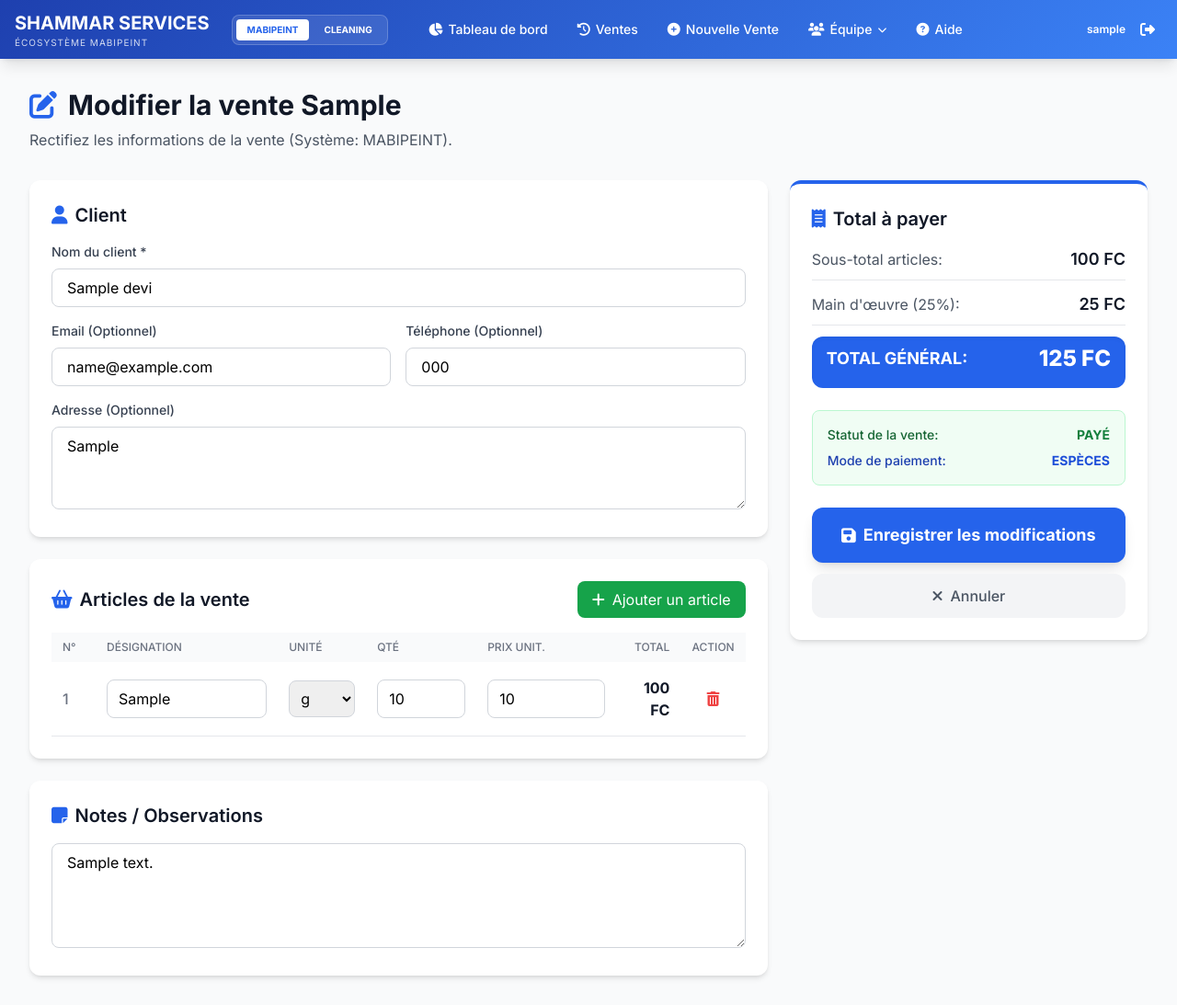
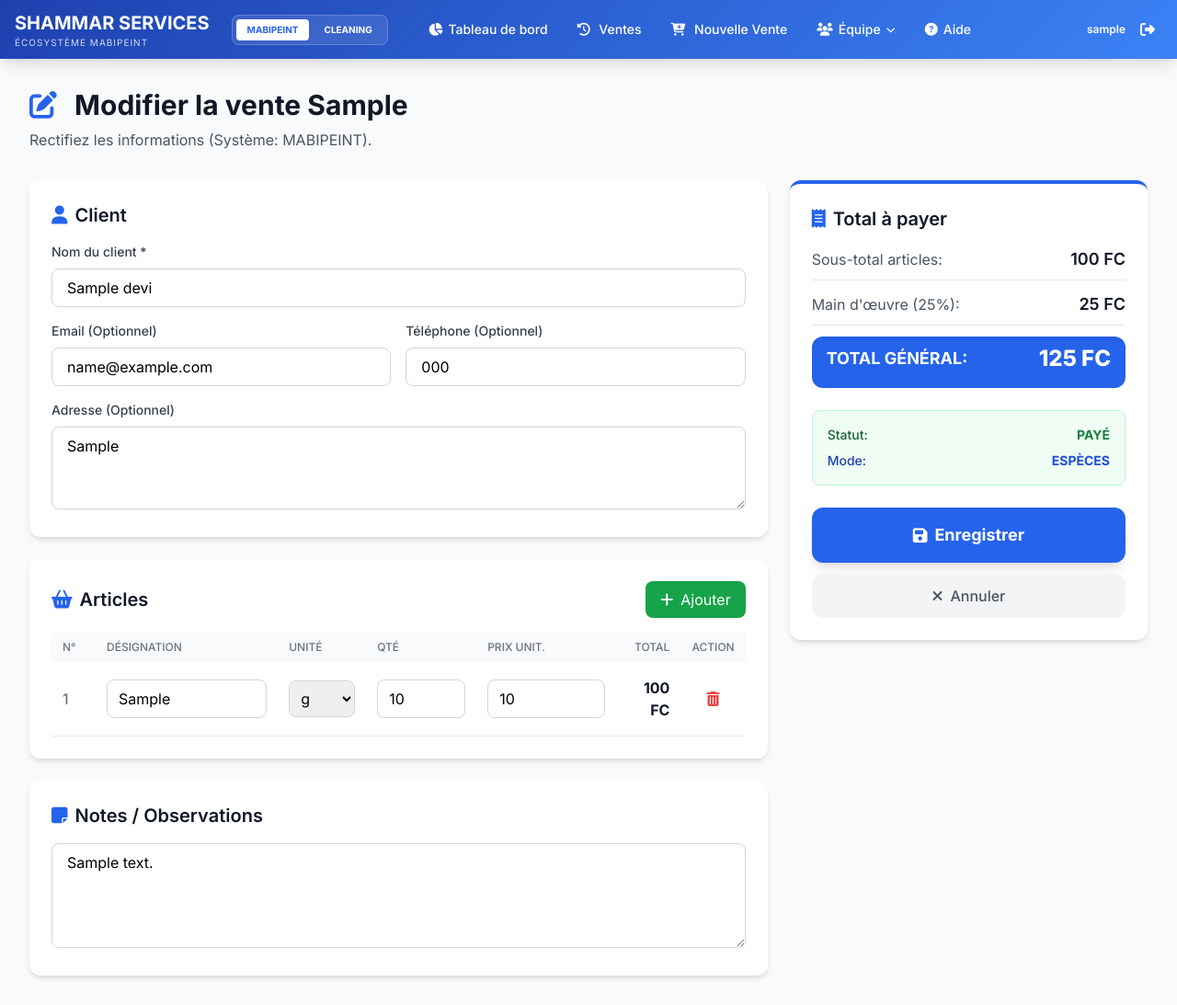
Before and after one commit to chadrackmbupiokajess/Shammar-Services, a Django app: page /devis/1/modifier/ in a window 1280 px wide. Shown: the whole page at 92% size. Run offline with Django 5.2, Linux system fonts and the light colour scheme; a user stored in the database is signed in; tables that the repository leaves empty hold one stand-in row (values such as "Sample post"); some libraries are stand-ins or nearby versions.

Commit message:
ajour cleaning

```diff
--- a/mabipint/templates/mabipint/base.html
+++ b/mabipint/templates/mabipint/base.html
@@ -52,10 +52,12 @@
                             <i class="fas fa-chart-pie mr-1.5"></i>Tableau de bord
                         </a>
                         <a href="{% url 'devis_list' %}" class="text-white hover:bg-white/20 px-3 py-2 rounded-md text-sm font-medium transition">
-                            <i class="fas fa-history mr-1.5"></i>Ventes
+                            <i class="fas {% if request.session.current_service == 'cleaning' %}fa-broom{% else %}fa-history{% endif %} mr-1.5"></i>
+                            {% if request.session.current_service == 'cleaning' %}Nettoyages{% else %}Ventes{% endif %}
                         </a>
                         <a href="{% url 'devis_create' %}" class="text-white hover:bg-white/20 px-3 py-2 rounded-md text-sm font-medium transition">
-                            <i class="fas fa-plus-circle mr-1.5"></i>Nouvelle Vente
+                            <i class="fas {% if request.session.current_service == 'cleaning' %}fa-plus-circle{% else %}fa-cart-plus{% endif %} mr-1.5"></i>
+                            {% if request.session.current_service == 'cleaning' %}Nouveau Nettoyage{% else %}Nouvelle Vente{% endif %}
                         </a>
 
                         {% if user.is_superuser %}
--- a/mabipint/templates/mabipint/devis_edit.html
+++ b/mabipint/templates/mabipint/devis_edit.html
@@ -1,6 +1,6 @@
 {% extends 'mabipint/base.html' %}
 
-{% block title %}Modifier Vente {{ devis.numero }} - {{ service|upper }}{% endblock %}
+{% block title %}Modifier {% if service == 'cleaning' %}Nettoyage{% else %}Vente{% endif %} {{ devis.numero }} - {{ service|upper }}{% endblock %}
 
 {% block content %}
 <div class="max-w-7xl mx-auto px-4 sm:px-6 lg:px-8">
@@ -8,9 +8,10 @@
     <!-- En-tête -->
     <div class="mb-6 md:mb-8">
         <h1 class="text-2xl md:text-3xl font-bold text-gray-900">
-            <i class="fas fa-edit text-blue-600 mr-2 md:mr-3"></i>Modifier la vente {{ devis.numero }}
+            <i class="fas fa-edit {% if service == 'cleaning' %}text-green-600{% else %}text-blue-600{% endif %} mr-2 md:mr-3"></i>
+            Modifier {% if service == 'cleaning' %}le nettoyage{% else %}la vente{% endif %} {{ devis.numero }}
         </h1>
-        <p class="text-sm md:text-base text-gray-600 mt-2">Rectifiez les informations de la vente (Système: {{ service|upper }}).</p>
+        <p class="text-sm md:text-base text-gray-600 mt-2">Rectifiez les informations (Système: {{ service|upper }}).</p>
     </div>
 
     <form method="post" id="devisForm">
@@ -23,7 +24,7 @@
                 <!-- Informations client -->
                 <div class="bg-white rounded-xl shadow-md p-6">
                     <h2 class="text-xl font-semibold text-gray-900 mb-4 flex items-center">
-                        <i class="fas fa-user text-blue-600 mr-2"></i>Client
+                        <i class="fas fa-user {% if service == 'cleaning' %}text-green-600{% else %}text-blue-600{% endif %} mr-2"></i>Client
                     </h2>
 
                     <div class="grid grid-cols-1 md:grid-cols-2 gap-4">
@@ -53,10 +54,11 @@
                 <div class="bg-white rounded-xl shadow-md p-6">
                     <div class="flex justify-between items-center mb-4">
                         <h2 class="text-xl font-semibold text-gray-900 flex items-center">
-                            <i class="fas fa-shopping-basket text-blue-600 mr-2"></i>Articles de la vente
+                            <i class="fas {% if service == 'cleaning' %}fa-list text-green-600{% else %}fa-shopping-basket text-blue-600{% endif %} mr-2"></i>
+                            {% if service == 'cleaning' %}Éléments du nettoyage{% else %}Articles{% endif %}
                         </h2>
                         <button type="button" onclick="ajouterLigne()" class="bg-green-600 text-white px-4 py-2 rounded-lg hover:bg-green-700 transition">
-                            <i class="fas fa-plus mr-2"></i>Ajouter un article
+                            <i class="fas fa-plus mr-2"></i>Ajouter
                         </button>
                     </div>
 
@@ -89,7 +91,7 @@
                 <!-- Notes -->
                 <div class="bg-white rounded-xl shadow-md p-6">
                     <h2 class="text-xl font-semibold text-gray-900 mb-4 flex items-center">
-                        <i class="fas fa-sticky-note text-blue-600 mr-2"></i>Notes / Observations
+                        <i class="fas fa-sticky-note {% if service == 'cleaning' %}text-green-600{% else %}text-blue-600{% endif %} mr-2"></i>Notes / Observations
                     </h2>
                     {{ form.notes }}
                 </div>
@@ -98,14 +100,14 @@
 
             <!-- Résumé et actions -->
             <div class="lg:col-span-1">
-                <div class="bg-white rounded-xl shadow-md p-6 sticky top-4 border-t-4 border-blue-600">
+                <div class="bg-white rounded-xl shadow-md p-6 sticky top-4 border-t-4 {% if service == 'cleaning' %}border-green-600{% else %}border-blue-600{% endif %}">
                     <h2 class="text-xl font-semibold text-gray-900 mb-4 flex items-center">
-                        <i class="fas fa-receipt text-blue-600 mr-2"></i>Total à payer
+                        <i class="fas fa-receipt {% if service == 'cleaning' %}text-green-600{% else %}text-blue-600{% endif %} mr-2"></i>Total à payer
                     </h2>
 
                     <div class="space-y-3 mb-6">
                         <div class="flex justify-between items-center pb-2 border-b">
-                            <span class="text-gray-600">{% if service == 'cleaning' %}Sous-total:{% else %}Sous-total articles:{% endif %}</span>
+                            <span class="text-gray-600">{% if service == 'cleaning' %}Nettoyage compris:{% else %}Sous-total articles:{% endif %}</span>
                             <span class="font-semibold text-lg text-gray-900" id="totalFourniture">0 FC</span>
                         </div>
 
@@ -114,7 +116,7 @@
                             <span class="font-semibold text-lg text-gray-900" id="mainOeuvre">0 FC</span>
                         </div>
 
-                        <div class="flex justify-between items-center pt-2 bg-blue-600 p-4 rounded-xl text-white shadow-inner">
+                        <div class="flex justify-between items-center pt-2 {% if service == 'cleaning' %}bg-green-600{% else %}bg-blue-600{% endif %} p-4 rounded-xl text-white shadow-inner">
                             <span class="font-bold text-lg">TOTAL GÉNÉRAL:</span>
                             <span class="font-extrabold text-2xl" id="totalGeneral">0 FC</span>
                         </div>
@@ -122,18 +124,18 @@
 
                     <div class="bg-green-50 p-4 rounded-lg mb-6 border border-green-200">
                         <div class="flex justify-between mb-2">
-                            <span class="text-sm font-medium text-green-800">Statut de la vente:</span>
+                            <span class="text-sm font-medium text-green-800">Statut:</span>
                             <span class="text-sm font-bold text-green-700 uppercase">Payé</span>
                         </div>
                         <div class="flex justify-between">
-                            <span class="text-sm font-medium text-blue-800">Mode de paiement:</span>
+                            <span class="text-sm font-medium text-blue-800">Mode:</span>
                             <span class="text-sm font-bold text-blue-700 uppercase">Espèces</span>
                         </div>
                     </div>
 
                     <div class="space-y-3">
-                        <button type="submit" class="w-full bg-blue-600 text-white px-6 py-4 rounded-xl hover:bg-blue-700 transition shadow-lg hover:shadow-xl font-bold text-lg flex items-center justify-center">
-                            <i class="fas fa-save mr-2"></i>Enregistrer les modifications
+                        <button type="submit" class="w-full {% if service == 'cleaning' %}bg-green-600 hover:bg-green-700{% else %}bg-blue-600 hover:bg-blue-700{% endif %} text-white px-6 py-4 rounded-xl transition shadow-lg hover:shadow-xl font-bold text-lg flex items-center justify-center">
+                            <i class="fas fa-save mr-2"></i>Enregistrer
                         </button>
 
                         <a href="{% url 'devis_detail' devis.pk %}" class="block w-full text-center bg-gray-100 text-gray-600 px-6 py-3 rounded-xl hover:bg-gray-200 transition font-medium">
@@ -167,7 +169,6 @@ const unites = [
 lignes = lignes.map((l, index) => ({
     ...l,
     id: Date.now() + index + Math.random(), // ID unique pour JS
-    // S'assurer que les nombres sont des types Number
     quantite: parseFloat(l.quantite) || 0,
     prix_unitaire: parseFloat(l.prix_unitaire) || 0
 }));
@@ -190,9 +191,7 @@ function ajouterLigne() {
 function supprimerLigne(id) {
     if (lignes.length <= 1) return;
     lignes = lignes.filter(l => l.id !== id);
-    // Recalculer les numéros de ligne
     lignes.forEach((l, index) => l.numero = index + 1);
-
     afficherLignes();
 }
 
@@ -213,17 +212,17 @@ function afficherLignes() {
                 </td>
                 <td class="px-3 py-2">
                     <input type="text" value="${ligne.libelle}" placeholder="Ex: Toyota Hilux..."
-                           class="w-full px-3 py-2 border border-gray-300 rounded-lg focus:ring-2 focus:ring-blue-500 focus:border-transparent outline-none"
+                           class="w-full px-3 py-2 border border-gray-300 rounded-lg focus:ring-2 focus:ring-green-500 focus:border-transparent outline-none"
                            oninput="updateLigne(${ligne.id}, 'libelle', this.value)">
                 </td>
                 <td class="px-3 py-2">
                     <input type="text" value="${ligne.unite === 'unite' ? '' : ligne.unite}" placeholder="N° Matricule..."
-                           class="w-full px-3 py-2 border border-gray-300 rounded-lg focus:ring-2 focus:ring-blue-500 focus:border-transparent outline-none"
+                           class="w-full px-3 py-2 border border-gray-300 rounded-lg focus:ring-2 focus:ring-green-500 focus:border-transparent outline-none"
                            oninput="updateLigne(${ligne.id}, 'unite', this.value)">
                 </td>
                 <td class="px-3 py-2">
                     <input type="number" value="${ligne.prix_unitaire}" min="0" step="1"
-                           class="w-full px-3 py-2 border border-gray-300 rounded-lg focus:ring-2 focus:ring-blue-500 outline-none text-right font-bold"
+                           class="w-full px-3 py-2 border border-gray-300 rounded-lg focus:ring-2 focus:ring-green-500 outline-none text-right font-bold"
                            oninput="updateLigne(${ligne.id}, 'prix_unitaire', this.value)">
                 </td>
                 <td class="px-3 py-4 text-center">
@@ -294,17 +293,12 @@ function updateLigne(id, field, value) {
 
 function calculerTotaux() {
     let totalFourniture = 0;
-
     lignes.forEach(ligne => {
-        const pt = (parseFloat(ligne.quantite) || 0) * (parseFloat(ligne.prix_unitaire) || 0);
-        totalFourniture += pt;
+        totalFourniture += (parseFloat(ligne.quantite) || 0) * (parseFloat(ligne.prix_unitaire) || 0);
     });
 
     let mainOeuvre = 0;
-    // On suppose que pour cleaning, on ne veut jamais de main d'oeuvre 25% additionnelle affichée
     if (CURRENT_SERVICE !== 'cleaning') {
-        // Ici on pourrait vérifier l'état de la checkbox si elle existait dans edit,
-        // mais le modèle Devis a inclure_main_oeuvre, on peut l'utiliser
         {% if devis.inclure_main_oeuvre %}
         mainOeuvre = totalFourniture * 0.25;
         {% endif %}
@@ -319,21 +313,18 @@ function calculerTotaux() {
     document.getElementById('totalGeneral').textContent = Math.round(totalGeneral).toLocaleString('fr-FR') + ' FC';
 }
 
-// Soumettre le formulaire
 document.getElementById('devisForm').addEventListener('submit', function(e) {
     if (lignes.length === 0) {
         e.preventDefault();
-        alert('Veuillez ajouter au moins un article à la vente.');
+        alert('Veuillez ajouter au moins un élément.');
         return;
     }
-
     const invalidLigne = lignes.find(l => !l.libelle.trim());
     if (invalidLigne) {
         e.preventDefault();
         alert(CURRENT_SERVICE === 'cleaning' ? 'Veuillez remplir le type & marque engin.' : 'Veuillez remplir la désignation.');
         return;
     }
-
     const lignesData = lignes.map(l => ({
         numero: l.numero,
         libelle: l.libelle,
@@ -341,11 +332,9 @@ document.getElementById('devisForm').addEventListener('submit', function(e) {
         quantite: parseFloat(l.quantite) || 0,
         prix_unitaire: parseFloat(l.prix_unitaire) || 0
     }));
-
     document.getElementById('lignesData').value = JSON.stringify(lignesData);
 });
 
-// Afficher les lignes au chargement
 document.addEventListener('DOMContentLoaded', function() {
     afficherLignes();
 });
```
Also changed, not shown: mabipint/templates/mabipint/devis_create.html (+20 -15 lines), mabipint/templates/mabipint/devis_list.html (+9 -7 lines), mabipint/templates/mabipint/partials/devis_table_partial.html (+7 -7 lines).
